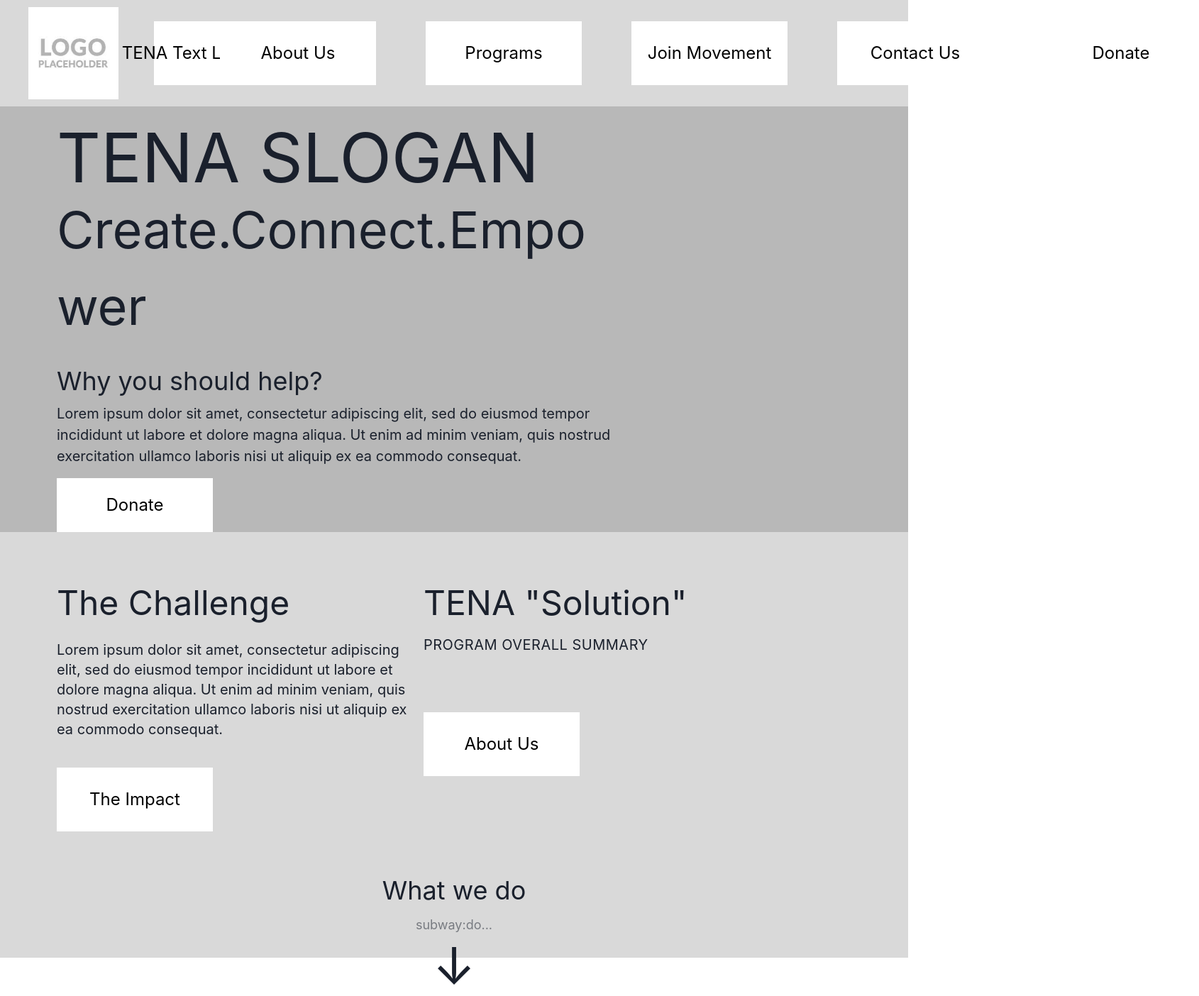
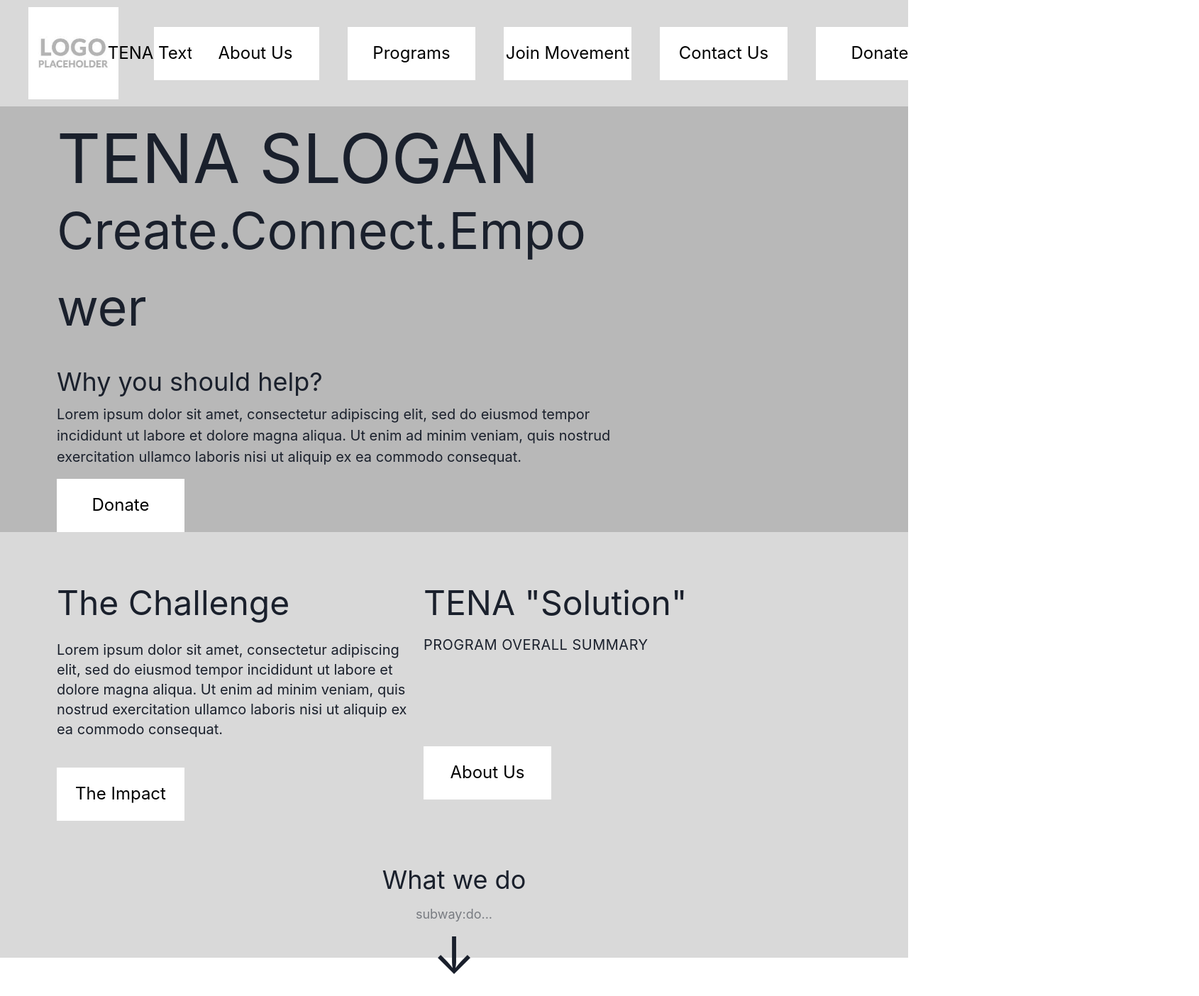
Before and after one commit to Cobby914/TENA, a React (Vite) app in the folder client/: page / in a window 1280 px wide. Shown: the whole page at 71% size, 1690 px wide, since content can reach past the window. Built offline with nearby package versions, Linux system fonts and the light colour scheme.

Commit message:
Fixed ProblemStatement Spacing Issues with 'TENA Solution' Section

```diff
--- a/client/src/components/layout/Navbar.jsx
+++ b/client/src/components/layout/Navbar.jsx
@@ -28,7 +28,7 @@ export default function Navbar() {
             {/* Nav Buttons */}
             <Flex
                 alignItems="center"
-                gap="70px"
+                gap="40px"
             >
                 <Button>About Us</Button>
                 <Button>Programs</Button>
--- a/client/src/components/layout/ProblemStatement.jsx
+++ b/client/src/components/layout/ProblemStatement.jsx
@@ -12,9 +12,9 @@ export default function ProblemStatement() {
             height="600px"
         >
             {/* Top 2 Column Content*/}
-            <Flex justifyContent="space-between" alightItem="flex-start">
+            <Flex justifyContent="space-between" alignItem="flex-start">
                 {/*The Challenge*/}
-                <Box width="600px">
+                <Box width="600px" display="flex" flexDirection="column">
                     <Text fontSize="5xl" mb="4">
                         The Challenge
                     </Text>
@@ -29,7 +29,7 @@ export default function ProblemStatement() {
                 </Box>
 
                 {/*TENA Solution */}
-                <Box width="700px">
+                <Box width="700px" display="flex" flexDirection="column">
                     <Text fontSize="5xl" mb="2">
                         TENA "Solution"
                     </Text>
--- a/client/src/components/ui/Button.jsx
+++ b/client/src/components/ui/Button.jsx
@@ -8,8 +8,8 @@ export default function Button({ children, ...props }) {
             color="black"
             fontWeight="normal"
             fontSize="2xl"
-            height="90px"
-            width="220px"
+            height="75px"
+            width="180px"
             borderRadius="none"
         >
             {children}
```
